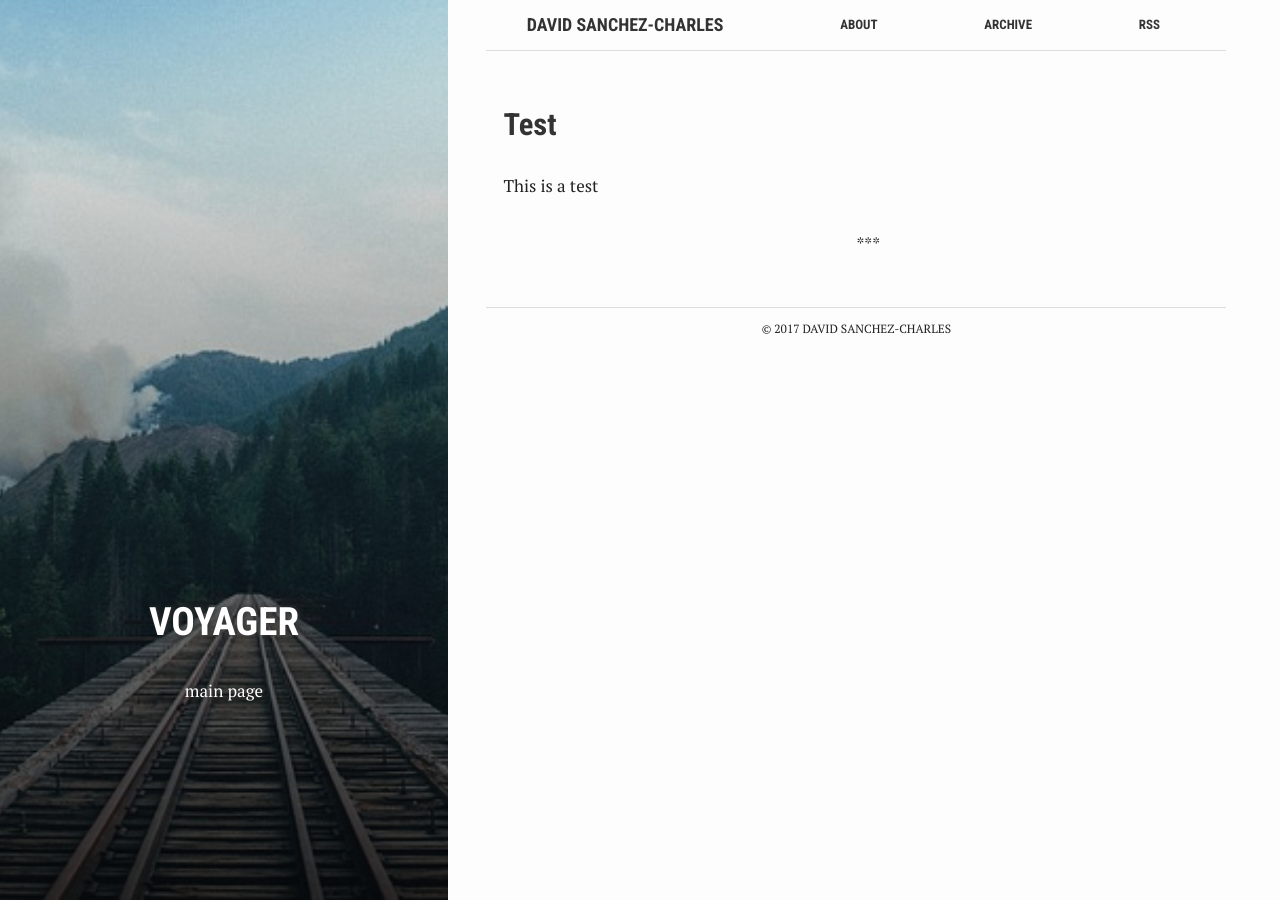
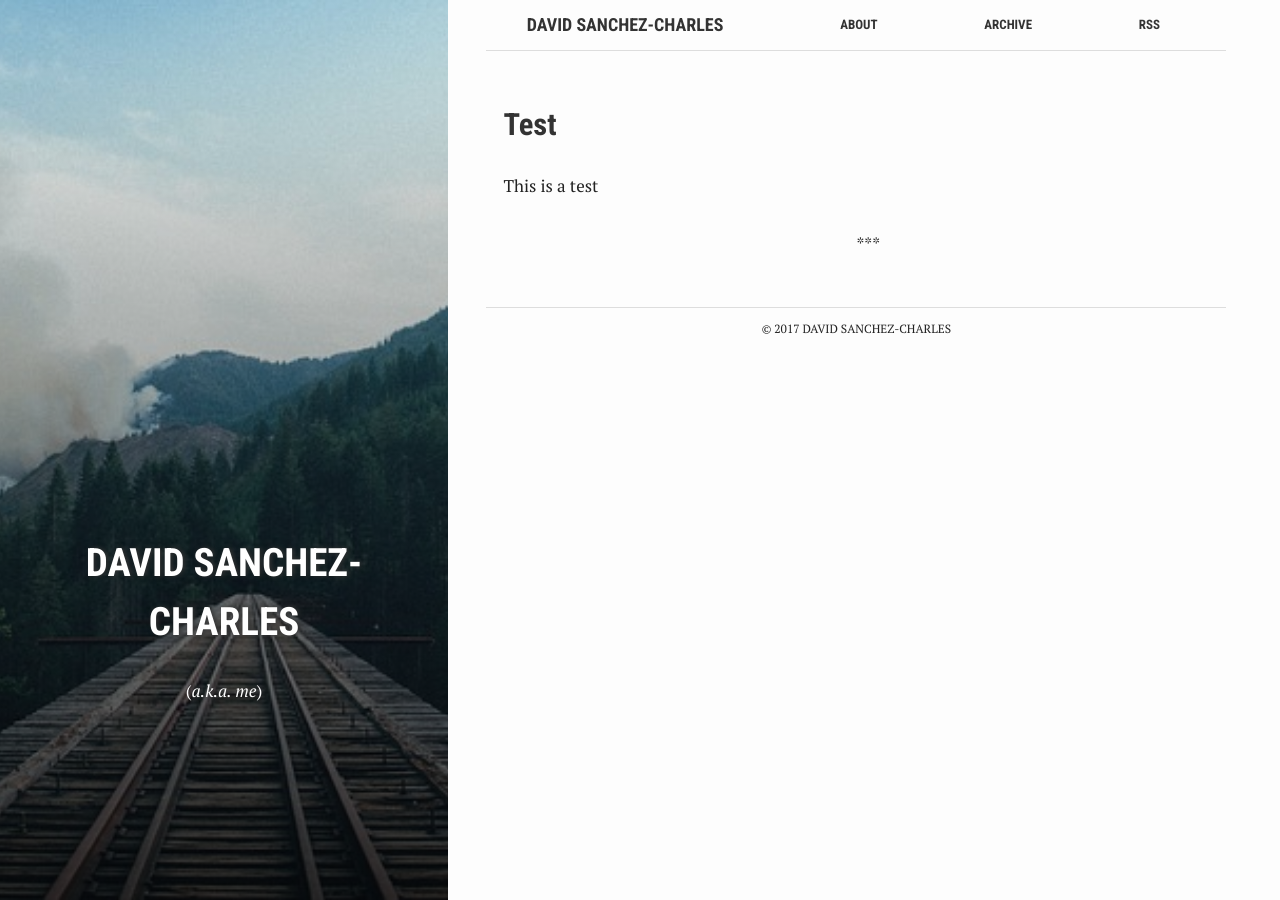
Before and after one commit to dscharles/dscharles.github.io, a Jekyll site: the page built from index.html, in a window 1280 px wide. Built offline with Jekyll 4.4.1, drawn with Linux system fonts in a browser that asks for light colours.

Commit message:
Small update

```diff
--- a/_config.yml
+++ b/_config.yml
@@ -7,11 +7,10 @@
 
 # Site settings
 title: David Sanchez-Charles
-email: your-email@domain.com
+email: dscharles@gmail.com
 description: > # this means to ignore newlines until "baseurl:"
-  Write an awesome description for your new site here. You can edit this
-  line in _config.yml. It will appear in your document head meta (for
-  Google search results) and in your feed.xml site description.
+  Hey! Check this awesemo website if you want to know more about me and
+  the cool stuff I do as an IT researcher.
 baseurl: "" # the subpath of your site, e.g. /blog
 lang: "es"
 url: "https://dscharles.github.io" # the base hostname & protocol for your site
--- a/index.html
+++ b/index.html
@@ -1,9 +1,9 @@
 ---
 bg: "rails.jpg"
 layout: default
-crawlertitle: "Jekyll blog"
-title: "Voyager"
-summary: "main page"
+crawlertitle: "David Sanchez-Charles website"
+title: "David Sanchez-Charles"
+summary: "(<em>a.k.a. me</em>)"
 ---
 
 {% for post in site.posts limit: 5 %}
```
